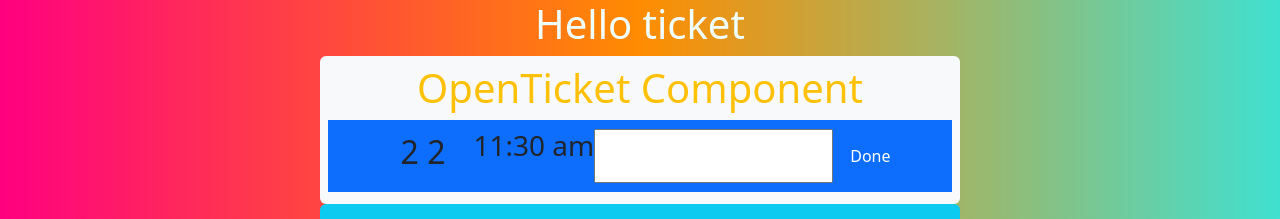
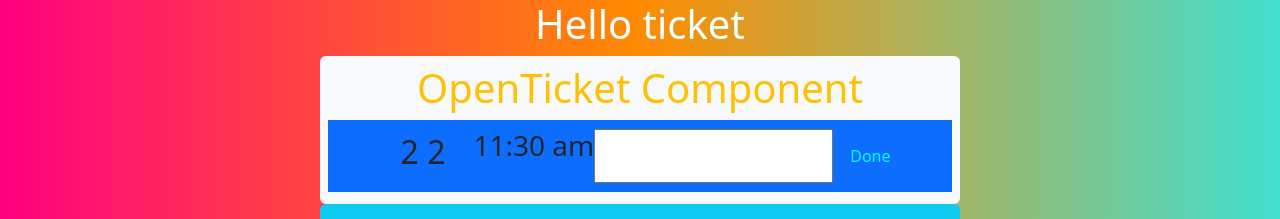
Before and after one commit to wdevrachit/Assesments, a React (Create React App) app: page / in a window 1280 px wide. Shown: the top 219 px of the page. Built offline with nearby package versions, Linux system fonts and the light colour scheme.

Commit message:
Update Ticket.css

```diff
--- a/src/Tickets/Ticket.css
+++ b/src/Tickets/Ticket.css
@@ -12,3 +12,7 @@ body {
     text-align: center;
       color: azure;
   }
+.btn {
+    color: aqua;
+
+  }
```
